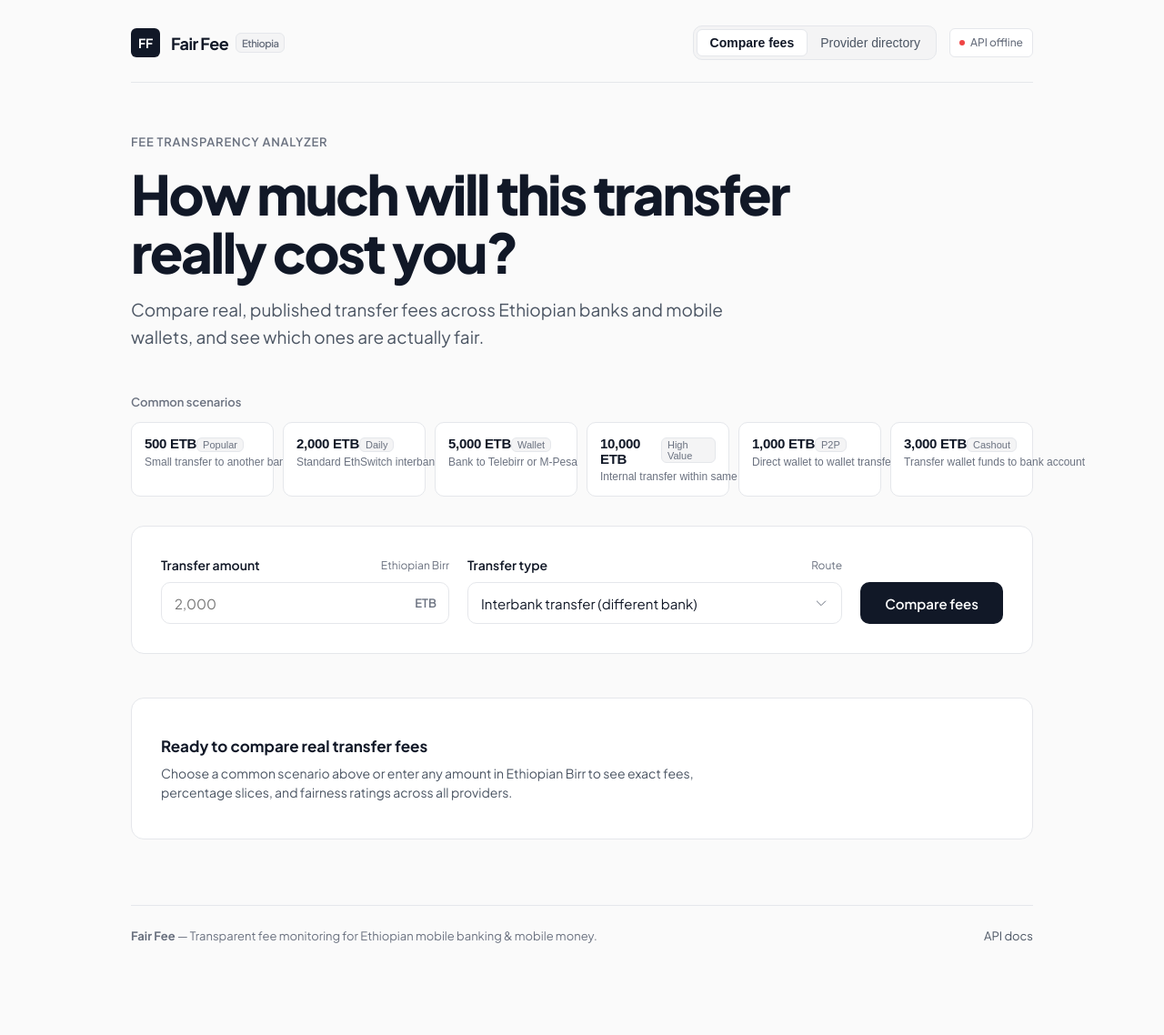
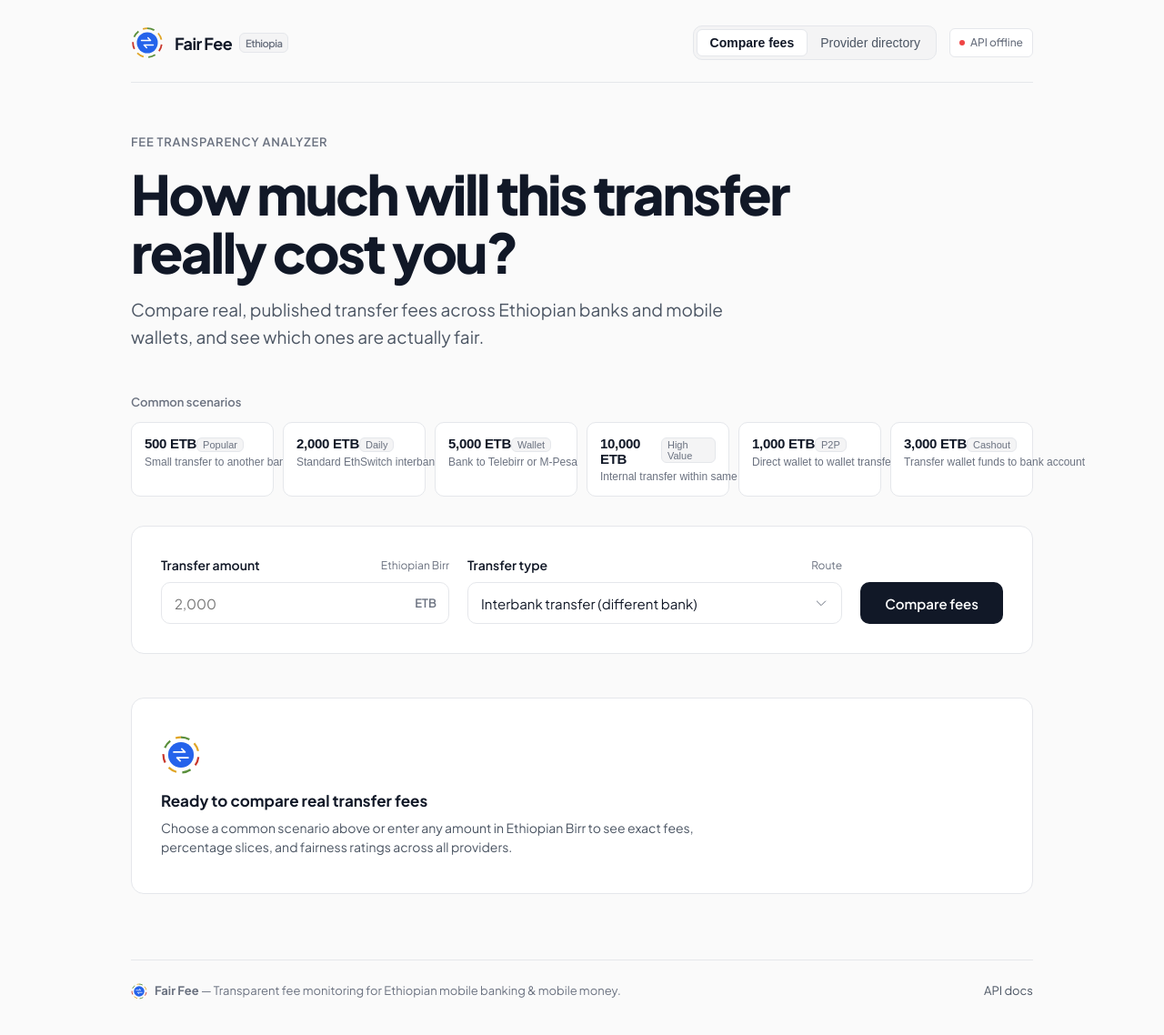
Before and after one commit to SimretAbebe/Fair-Fee, a website built with Vite: page frontend/index.html in a window 1280 px wide. Shown: the whole page at 91% size. Built offline with nearby package versions, Linux system fonts and the light colour scheme.

Commit message:
feat: add some logo

```diff
--- a/frontend/index.html
+++ b/frontend/index.html
@@ -5,6 +5,9 @@
   <meta name="viewport" content="width=device-width, initial-scale=1.0" />
   <meta name="description" content="Compare real, published Ethiopian mobile banking and mobile money transfer fees across CBE, Awash, Dashen, Telebirr, M-Pesa, and more." />
   <title>Fair Fee — Ethiopian Bank & Mobile Money Transfer Fee Analyzer</title>
+
+  <!-- Favicon -->
+  <link rel="icon" type="image/svg+xml" href="/logo-icon.svg" />
 
   <!-- Google Fonts: Clean modern sans-serif Plus Jakarta Sans -->
   <link rel="preconnect" href="https://fonts.googleapis.com" />
@@ -19,7 +22,7 @@
     <header class="header">
       <div class="header-top">
         <a href="#" class="brand" id="brand-link">
-          <div class="brand-logo">FF</div>
+          <img src="/logo-icon.svg" alt="Fair Fee Logo" class="brand-logo-img" width="36" height="36" />
           <div class="brand-name">
             Fair Fee
             <span class="brand-tag">Ethiopia</span>
@@ -174,6 +177,7 @@
 
         <!-- Initial Placeholder State -->
         <div id="initial-state" class="empty-state">
+          <img src="/logo-icon.svg" alt="Fair Fee Icon" class="empty-state-logo" width="44" height="44" />
           <div class="empty-state-title">Ready to compare real transfer fees</div>
           <div class="empty-state-desc">
             Choose a common scenario above or enter any amount in Ethiopian Birr to see exact fees, percentage slices, and fairness ratings across all providers.
@@ -245,8 +249,9 @@
 
     <!-- Footer -->
     <footer class="footer">
-      <div>
-        <strong>Fair Fee</strong> — Transparent fee monitoring for Ethiopian mobile banking & mobile money.
+      <div class="footer-brand-line">
+        <img src="/logo-icon.svg" alt="Fair Fee" width="20" height="20" class="footer-logo" />
+        <span><strong>Fair Fee</strong> — Transparent fee monitoring for Ethiopian mobile banking & mobile money.</span>
       </div>
       <div class="footer-links">
         <a href="http://localhost:8000/docs" target="_blank" rel="noreferrer" class="footer-link">API docs</a>
--- a/frontend/src/style.css
+++ b/frontend/src/style.css
@@ -102,6 +102,13 @@
   gap: 12px;
   text-decoration: none;
   color: inherit;
+}
+
+.brand-logo-img {
+  width: 36px;
+  height: 36px;
+  object-fit: contain;
+  flex-shrink: 0;
 }
 
 .brand-logo {
@@ -1061,6 +1068,11 @@
   color: var(--text-muted);
 }
 
+.empty-state-logo {
+  display: block;
+  margin-bottom: 16px;
+}
+
 .empty-state-title {
   font-size: 1.0625rem;
   font-weight: 700;
@@ -1085,6 +1097,18 @@
   color: var(--text-muted);
   flex-wrap: wrap;
   gap: 12px;
+}
+
+.footer-brand-line {
+  display: flex;
+  align-items: center;
+  gap: 8px;
+}
+
+.footer-logo {
+  width: 18px;
+  height: 18px;
+  object-fit: contain;
 }
 
 .footer-links {
```
Also changed, not shown: frontend/public/logo-full.svg (added), frontend/public/logo-icon.svg (added).
